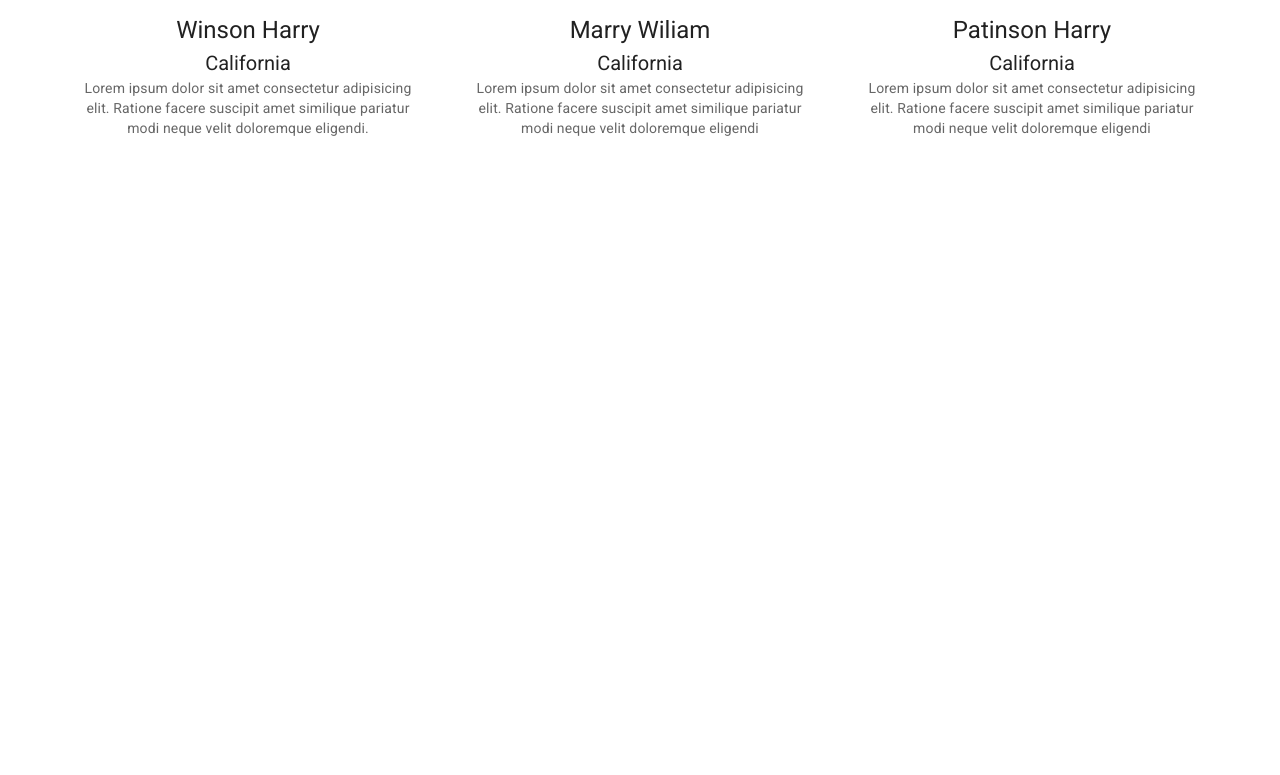
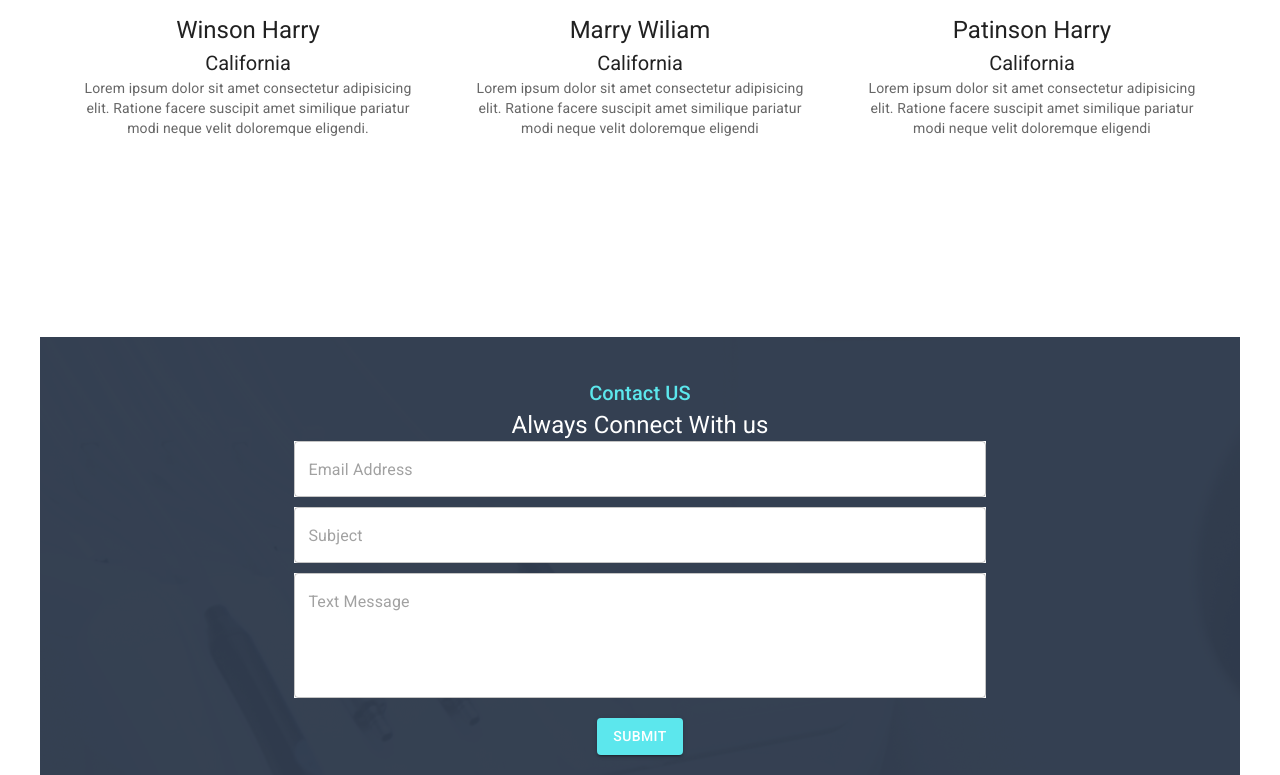
Before and after one commit to joybd97/doctors-portal-client, a React (Create React App) app: page / in a window 1280 px wide. Shown: the part 2286-3061 px from the top of the page. Before the commit the page ends 2448 px from the top, so only its background shows below. Built offline with nearby package versions, Linux system fonts and the light colour scheme.

Commit message:
Contact Added

```diff
--- /dev/null
+++ b/src/Pages/Home/Contact/Contact.js
@@ -0,0 +1,34 @@
+
+import { Button, Container, TextField, Typography } from '@mui/material';
+import React from 'react';
+import bg from '../../../images/appointment.png';
+
+const connectBg = {
+    background: `url(${bg})`,
+    marginTop:175,
+    backgroundColor: 'rgba(45,58,74,.7)',
+    backgroundBlendMode: 'darken, luminosity'
+}
+
+const Contact = () => {
+    return (
+        <Container style={connectBg}>
+            <Typography variant="h6" style={{color: '#5CE7ED', paddingTop:'40px'}} >Contact US</Typography>
+            <Typography variant="h5" style={{color: 'white'}}>Always Connect With us</Typography>
+            <form>
+              <TextField placeholder="Email Address" style={{backgroundColor: 'white', width: '60%', MarginTop:'20px'}}></TextField>
+              <TextField placeholder="Subject" style={{backgroundColor: 'white', width: '60%', margin:'10px'}}></TextField> <br />
+              <TextField
+                multiline
+                rows={4}
+                placeholder="Text Message"
+                style={{backgroundColor: 'white', width: '60%'}}
+                 />
+                    <br />
+                 <Button type="submit" variant="contained" style={{backgroundColor: '#5CE7ED', color: 'white', margin:'20px'}}>Submit</Button>
+            </form>
+        </Container>
+    );
+};
+
+export default Contact;
--- a/src/Pages/Home/Home/Home.js
+++ b/src/Pages/Home/Home/Home.js
@@ -2,6 +2,7 @@ import React from 'react';
 import Navigation from '../../Shared/Navigation/Navigation';
 import AppointmentBanner from '../AppointmentBanner/AppointmentBanner';
 import Banner from '../Banner/Banner';
+import Contact from '../Contact/Contact';
 import DentalCare from '../DentalCare/DentalCare';
 import HomeCard from '../HomeCard/HomeCard';
 import Services from '../Services/Services';
@@ -17,6 +18,7 @@ const Home = () => {
            <DentalCare></DentalCare>
            <AppointmentBanner></AppointmentBanner>
            <Testimonial></Testimonial>
+           <Contact></Contact>
         </div>
     );
 };
```
